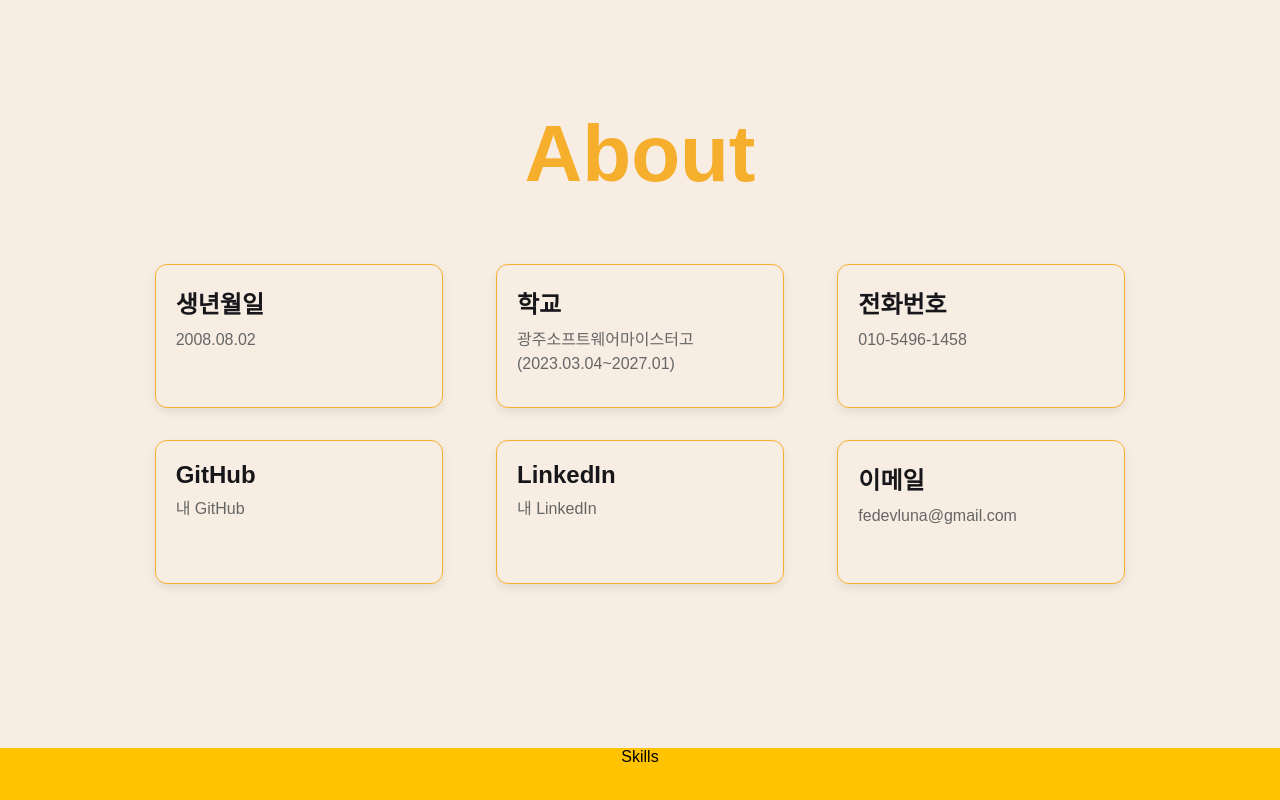
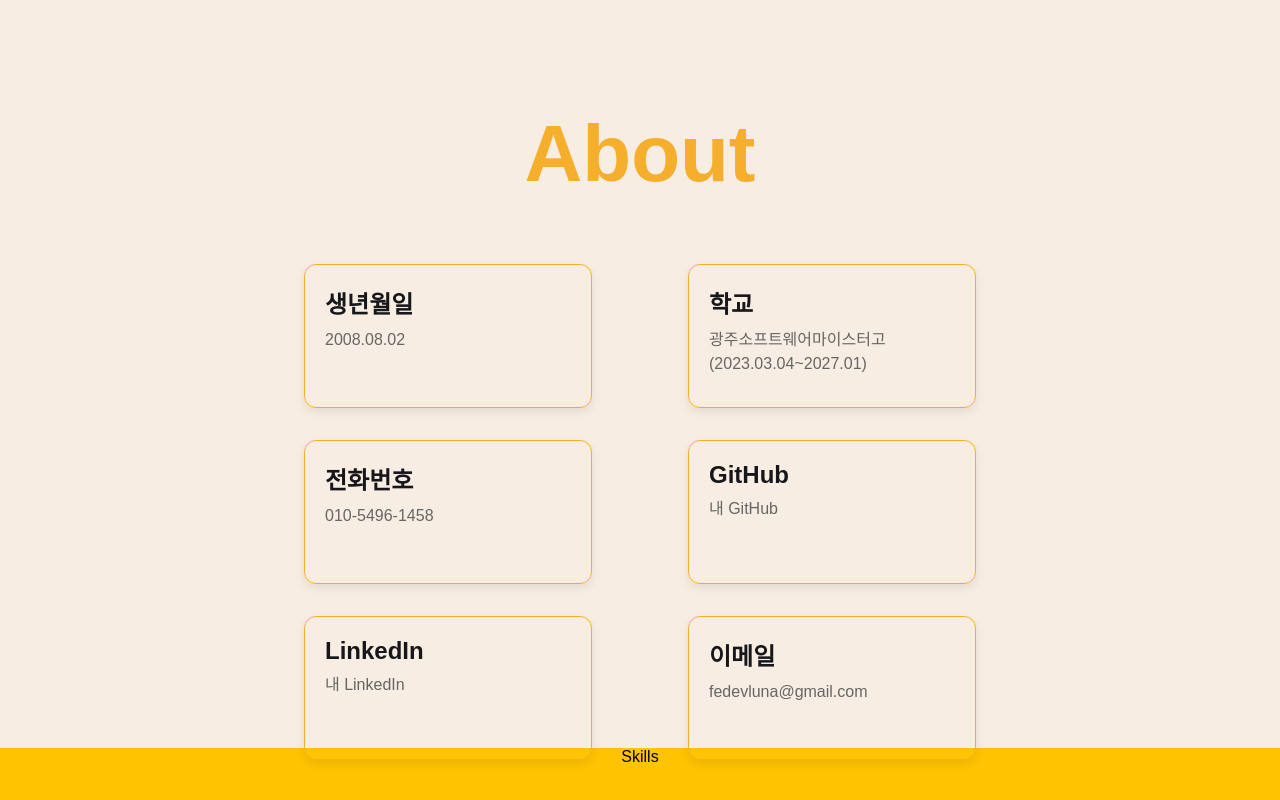
Before and after one commit to h-0y28/h-0y28, a React (Vite) app: page / in a window 1280 px wide. Shown: the part 852-1652 px from the top of the page. Built offline with nearby package versions, Linux system fonts and the light colour scheme; a web font is replaced by a local one.

Commit message:
style: update card styles

```diff
--- a/src/pages/About/style.ts
+++ b/src/pages/About/style.ts
@@ -13,8 +13,8 @@ export const Title = styled.h1`
 
 export const CardContainer = styled.div`
   display: flex;
-  margin-left: 8rem;
-  margin-right: 8rem;
+  margin-left: 20%;
+  margin-right: 20%;
   flex-wrap: wrap;
   justify-content: space-around;
 `;
@@ -28,13 +28,12 @@ export const Card = styled.div`
   height: 6rem;
   margin: 16px 0;
 
-  /* 반응형 디자인 */
   @media (max-width: 1024px) {
-    width: calc(50% - 20px);
+    width: calc(50%);
   }
 
   @media (max-width: 768px) {
-    width: calc(100% - 20px);
+    width: calc(100%);
   }
 `;
 
```
